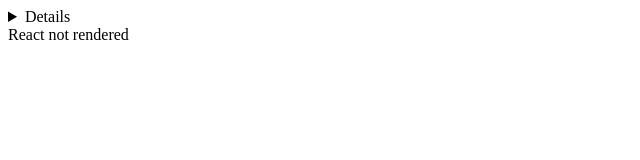
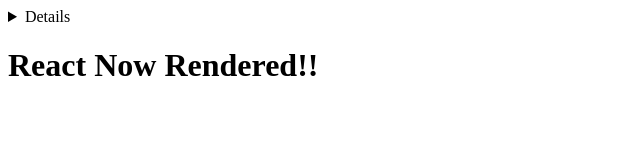
Before and after one commit to msbsoft/pure-react, a plain HTML site: page src/index.html in a window 1280 px wide. Shown: the whole page, without its empty margins (0-640 px from the left). Drawn offline with nearby package versions, Linux system fonts and the light colour scheme.

Commit message:
added js to render react

```diff
--- a/src/index.html
+++ b/src/index.html
@@ -11,5 +11,16 @@
     <div id="root">React not rendered</div>
     <script src="https://unpkg.com/react@16.8.6/umd/react.development.js" ></script>
     <script src="https://unpkg.com/react-dom@16.8.6/umd/react-dom.development.js"></script>
+
+    <script>
+        const App = () => {
+            return (
+                React.createElement("div", {},
+                    React.createElement("h1", {}, "React Now Rendered!!"))
+            )
+        }
+
+        ReactDOM.render(React.createElement(App), document.getElementById('root'))
+    </script>
 </body>
 </html>
```
